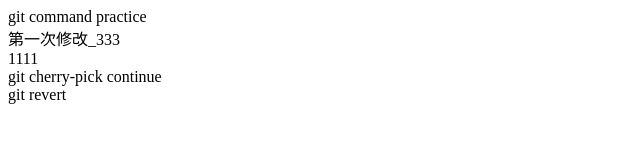
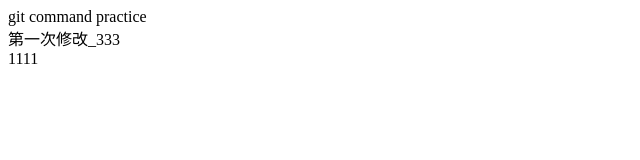
Before and after one commit to sxlvv7/git_practice, a website: page 01_基本git命令/index.html in a window 1280 px wide. Shown: the whole page, without its empty margins (0-640 px from the left). Drawn offline with Linux system fonts and the light colour scheme.

Commit message:
Revert "git cherry-pick"
This reverts commit 0dfcb24e3d9c1c04e557bb461d2af26948ec83b1.

```diff
--- a/01_基本git命令/index.html
+++ b/01_基本git命令/index.html
@@ -9,7 +9,5 @@
     <div>git command practice</div>
     <span>第一次修改_333</span>
     <div>1111</div>
-    <div>git cherry-pick continue</div>
-    <div>git revert</div>
   </body>
 </html>
```
